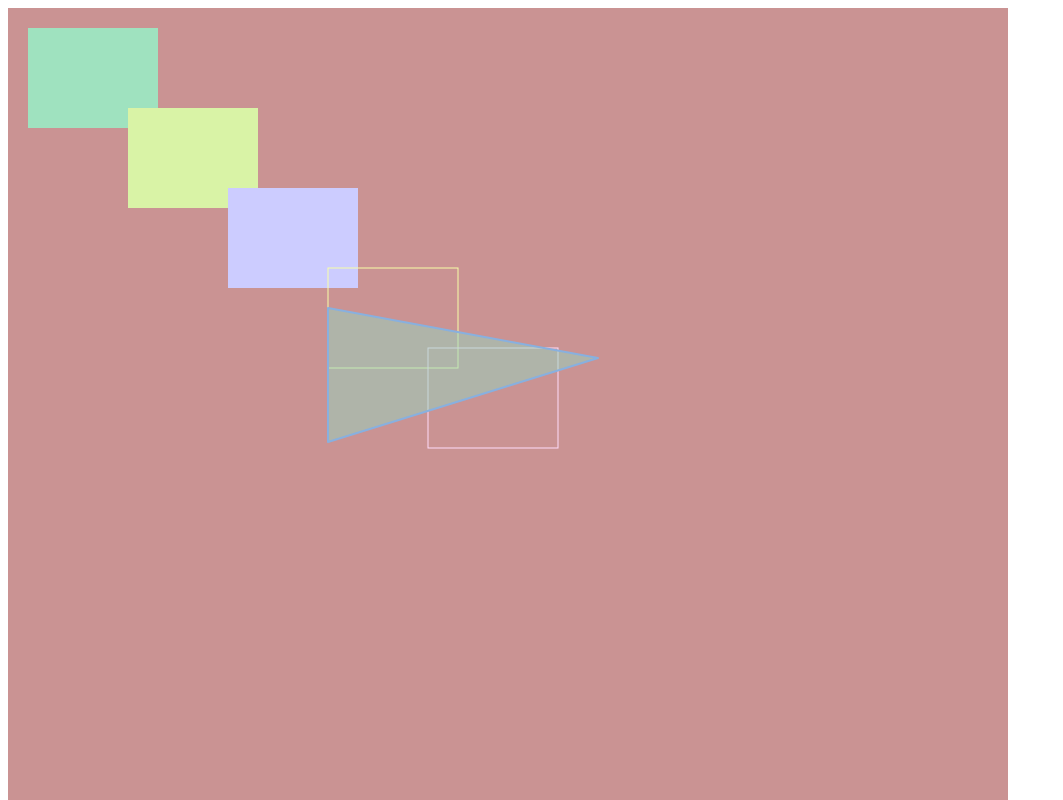
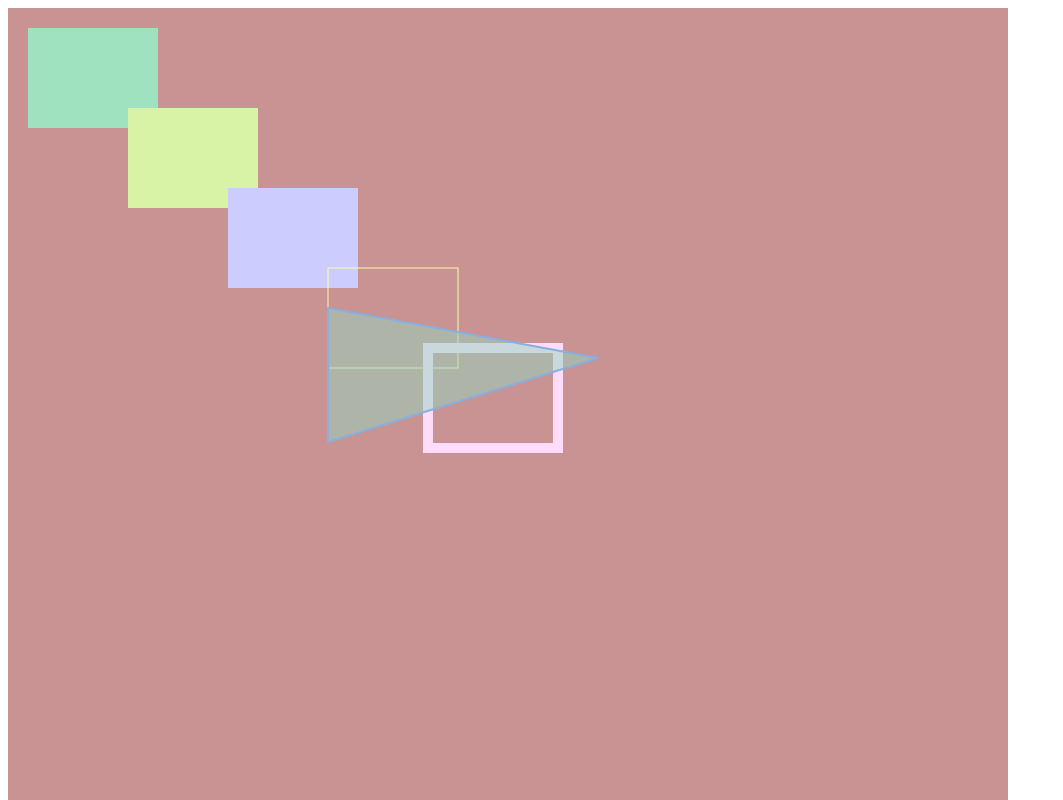
Before and after one commit to ZDyIg/TTB, a plain HTML site: page index.html in a window 1280 px wide. Shown: the top 800 px of the page, without its empty margins (0-1063 px from the left). Drawn offline with Linux system fonts and the light colour scheme.

Commit message:
Ejercicio3.moveTo-lineTo-stroke

```diff
--- a/index.html
+++ b/index.html
@@ -26,6 +26,7 @@
         context.strokeRect(320,260,130,100)
 
         context.strokeStyle ="rgb(255, 220, 250)"
+        context.lineWidth = 10;
         context.strokeRect(420,340,130,100)
 
         context.beginPath();
```
